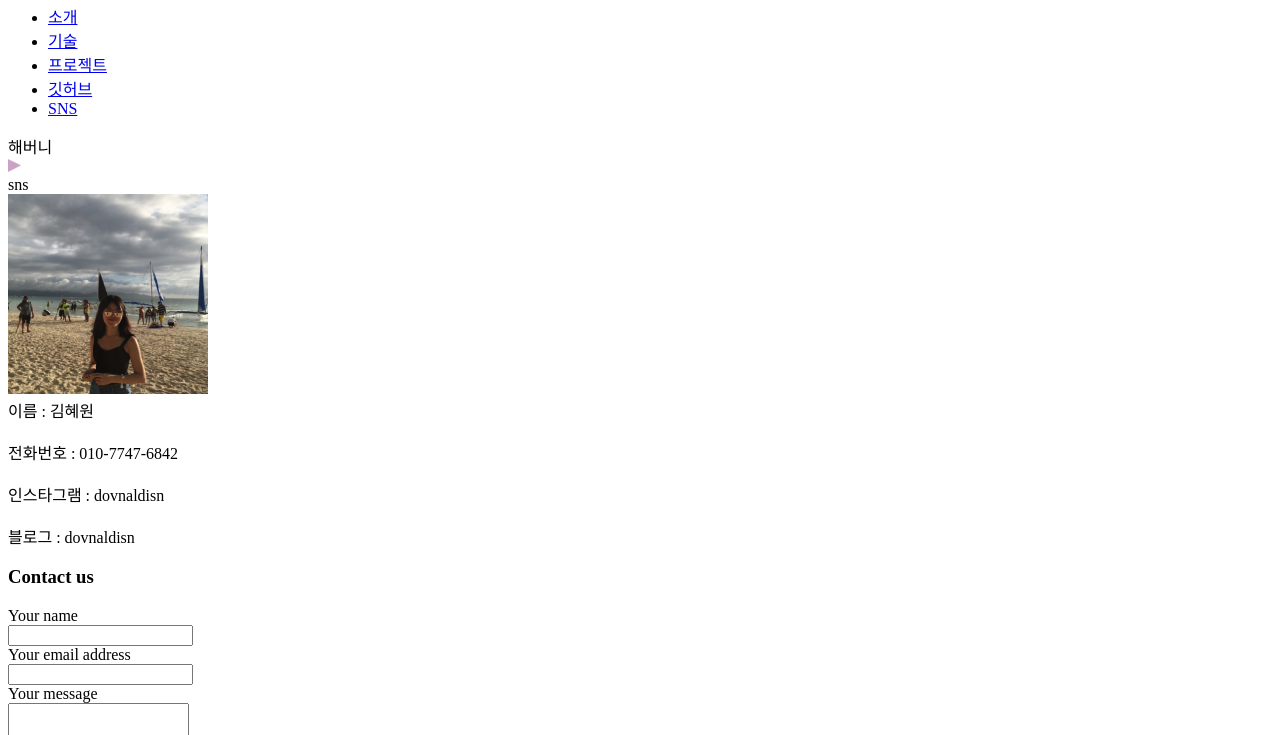
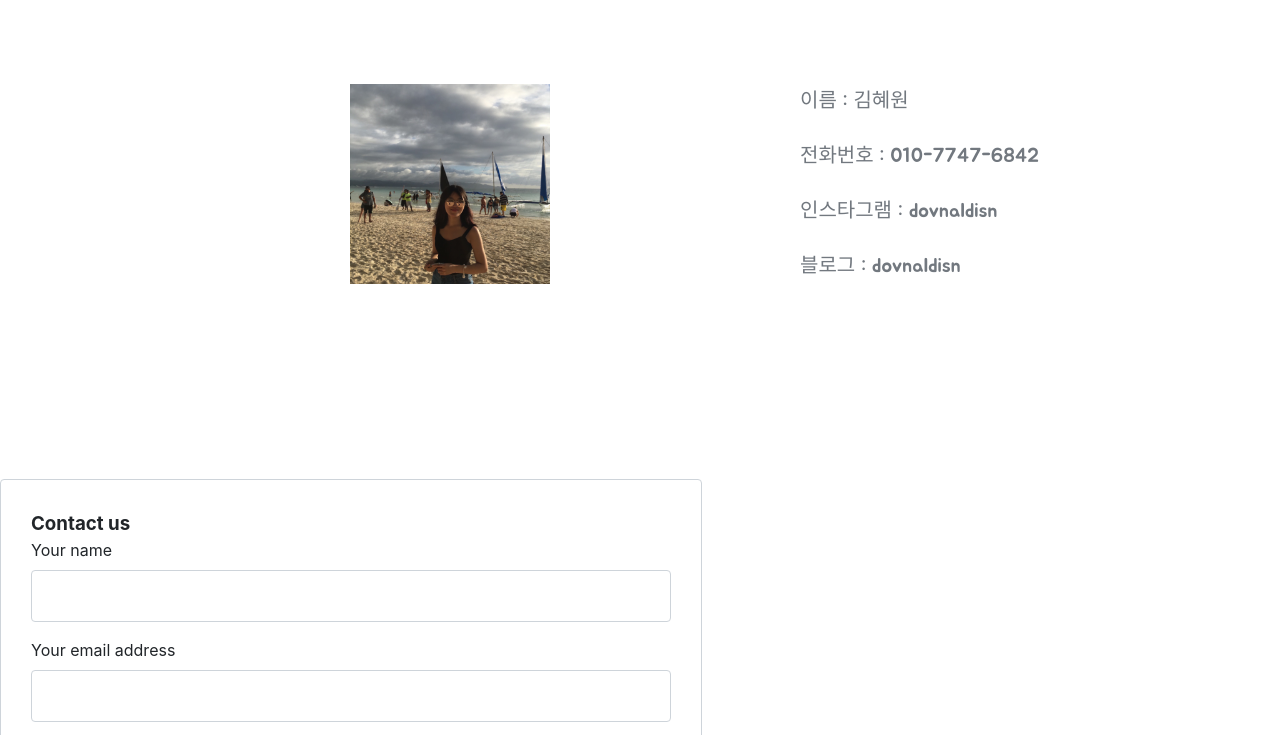
Before and after one commit to haeburney/haeburney01, a plain HTML site: page sns.html in a window 1280 px wide. Shown: the part 163-898 px from the top of the page. Drawn offline with Linux system fonts and the light colour scheme.

Commit message:
Add files via upload

```diff
--- a/sns.html
+++ b/sns.html
@@ -3,10 +3,12 @@
   <head>
     <meta charset="utf-8">
     <title>Hye Won Portfolio</title>
-    <link rel="stylesheet" href="main.css?after" media="screen(min-width:600px)">  <!-- pc버전   -->
-    <link rel="stylesheet" href="main_mobile.css?after" media="screen(max-width:600px)">  <!-- mobile 버전  -->
-    <link rel="stylesheet" href="sns.css?after" media="screen(min-width:600px)">  <!-- sns  pc버전   -->
-    <link rel="stylesheet" href="sns_mobile.css?after" media="screen(max-width:600px)"> <!-- sns  mobile버전   -->
+    <link rel="stylesheet" href="main.css?after" media="(min-width:600px)">  <!-- pc버전   -->
+    <link rel="stylesheet" href="main_mobile.css?after" media="(max-width:600px)">  <!-- mobile 버전  -->
+    <link rel="stylesheet" href="main_mobile.css?after" media="screen(max-width:600px)">
+    <link rel="stylesheet" href="sns.css?after" media="(min-width:600px)">  <!-- sns  pc버전   -->
+    <link rel="stylesheet" href="sns_mobile.css?after" media="(max-width:600px)"> <!-- sns  mobile버전   -->
+    <link rel="stylesheet" href="sns_mobile.css?after" media="screen(max-width:600px)">
 
     <link rel="preconnect" href="https://fonts.gstatic.com"> <!-- Lato-->
     <link href="https://fonts.googleapis.com/css2?family=Lato&display=swap" rel="stylesheet"> <!-- Lato-->
```
Also changed, not shown: index.html (+3 -2 lines), introduce.html (+5 -3 lines), project.html (+6 -4 lines), skills.html (+5 -3 lines).
